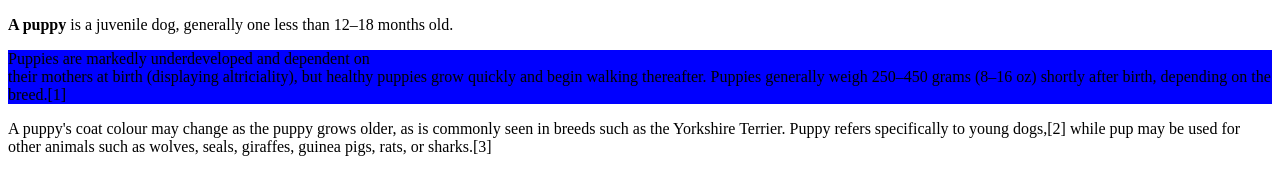
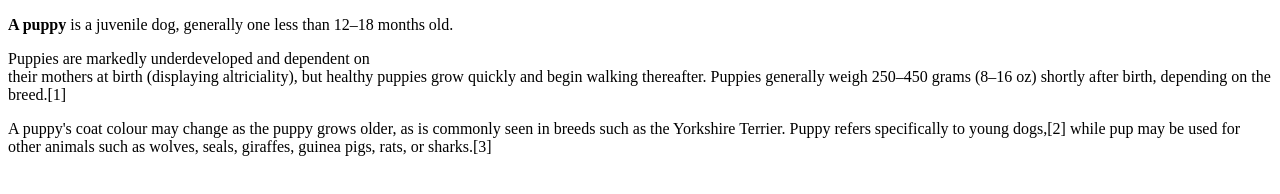
Before and after one commit to ryancrosbyr/ProgrammingGold2025, a plain HTML site: page index.html in a window 1280 px wide. Drawn offline with Linux system fonts and the light colour scheme.

Commit message:
error correcting

```diff
--- a/index.html
+++ b/index.html
@@ -5,11 +5,11 @@
 
 </head>
 <body>
-<p class = "para"> </p><strong>A puppy</strong> is a juvenile dog, generally one less than 12–18 months old.</p>
+<p class = "para"><strong>A puppy</strong> is a juvenile dog, generally one less than 12–18 months old.</p>
 
-<p class = "para" id="puppy" style="background-color: blue;">Puppies are markedly underdeveloped and dependent on <br>their mothers at birth (displaying altriciality), but healthy puppies grow quickly and begin walking thereafter. Puppies generally weigh 250–450 grams (8–16 oz) shortly after birth, depending on the breed.[1]</p>
+<p class = "para" id="puppy">Puppies are markedly underdeveloped and dependent on <br>their mothers at birth (displaying altriciality), but healthy puppies grow quickly and begin walking thereafter. Puppies generally weigh 250–450 grams (8–16 oz) shortly after birth, depending on the breed.[1]</p>
 
-<p class = "para" id="puppy">A puppy's coat colour may change as the puppy grows older, as is commonly seen in breeds such as the Yorkshire Terrier. Puppy refers specifically to young dogs,[2] while pup may be used for other animals such as wolves, seals, giraffes, guinea pigs, rats, or sharks.[3]</p>
+<p class = "para">A puppy's coat colour may change as the puppy grows older, as is commonly seen in breeds such as the Yorkshire Terrier. Puppy refers specifically to young dogs,[2] while pup may be used for other animals such as wolves, seals, giraffes, guinea pigs, rats, or sharks.[3]</p>
 
 
 
```
